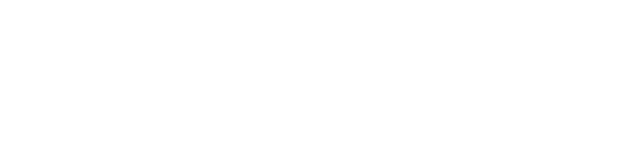
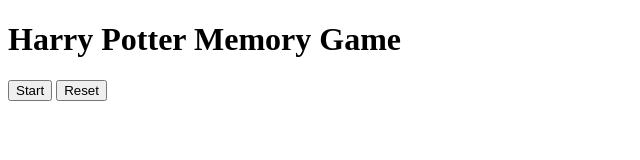
Before and after one commit to zhafiz01/memoryGame, a plain HTML site: page index.html in a window 1280 px wide. Shown: the whole page, without its empty margins (0-640 px from the left). Drawn offline with Linux system fonts and the light colour scheme.

Commit message:
added title, buttons for harry potter

```diff
--- a/index.html
+++ b/index.html
@@ -7,6 +7,19 @@
     <link rel="stylesheet" href="style.css">
 </head>
 <body>
+    <div><h1>Harry Potter Memory Game</h1></div>
+
+    <div id="board"></div>
+
+    <button>Start</button>
+
+    <button>Reset</button>
+
+
+
+
+
+
     <script src="script.js"></script>
 </body>
 </html>
```
